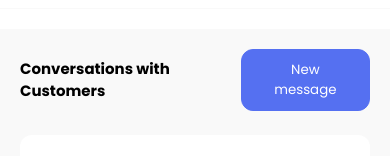
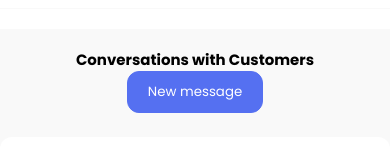
Before and after one commit to Im-Hassan-wd/metrix, a React (Create React App) app: page /chats in a window 390 px wide. Shown: the part 326-482 px from the top of the page. Built offline with nearby package versions, Linux system fonts and the light colour scheme; some icons are missing.

Commit message:
conversation reponsiveness

```diff
--- a/src/pages/chats/Chat.css
+++ b/src/pages/chats/Chat.css
@@ -166,8 +166,12 @@
     width: 100%;
   }
 }
-@media (max-width: 512px) {
-  .user-details {
+@media (max-width: 612px) {
+  .conversations {
+    padding: 20px 0;
+  }
+  .user-details,
+  .conversations .head {
     flex-direction: column;
   }
   .user-details .summary {
```
